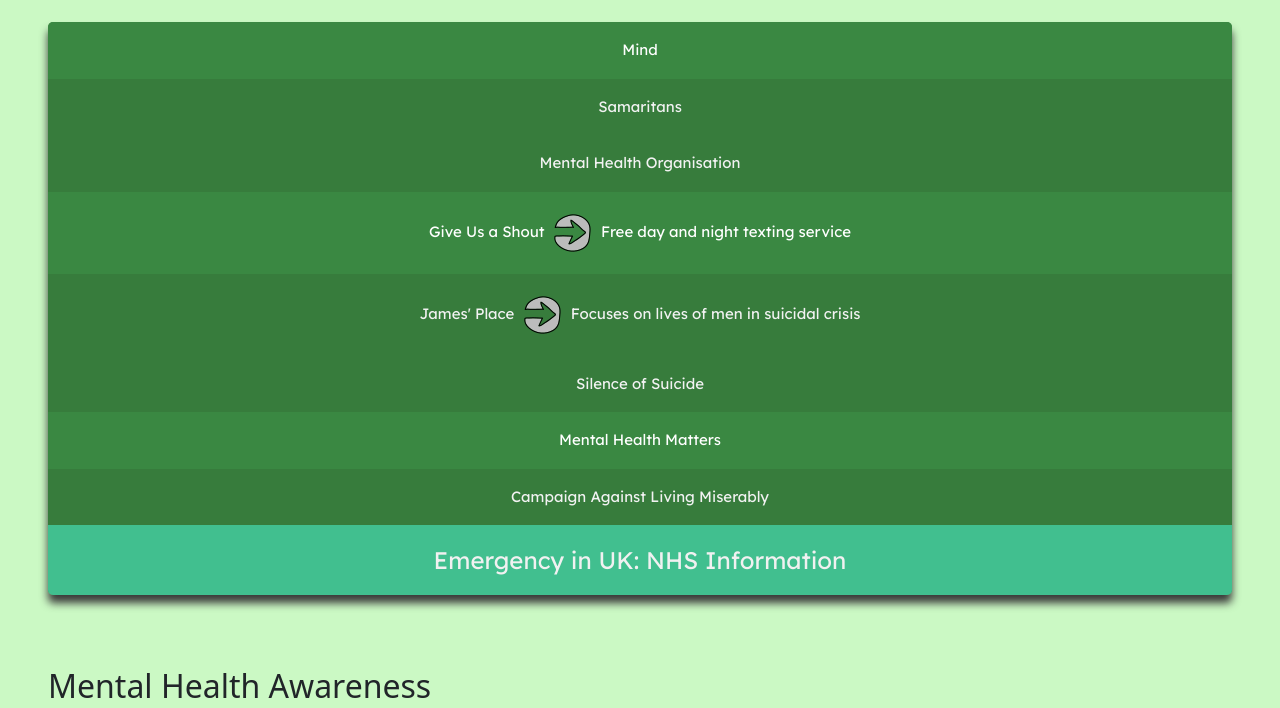
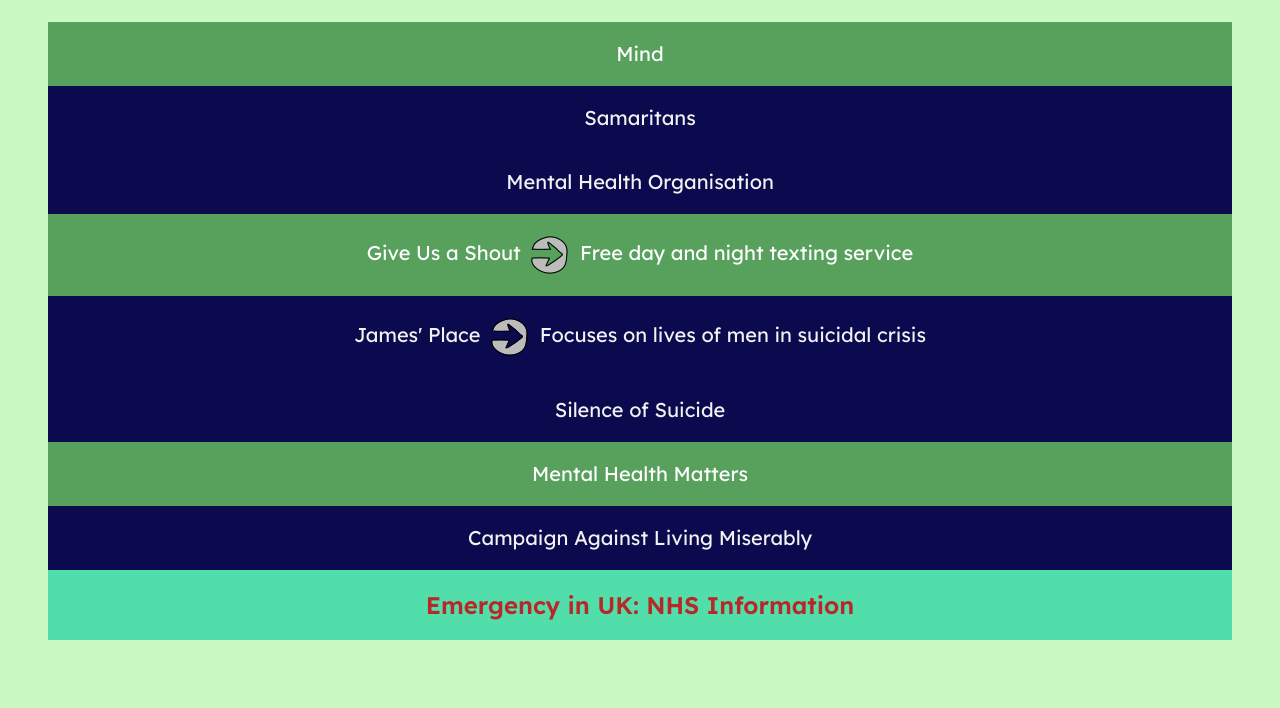
Before and after one commit to JackieWil65/MentalHealthAwarenessProject, a plain HTML site: page index.html in a window 1280 px wide. Shown: the part 499-1207 px from the top of the page. Drawn offline with nearby package versions, Linux system fonts and the light colour scheme; a web font is replaced by a local one.

Commit message:
Adjust navbar toggle

```diff
--- a/assets/css/style.css
+++ b/assets/css/style.css
@@ -42,11 +42,11 @@ nav {
 }
 
 /* ================================================================================nav toggle */
-# nav-toggle:checked ~ nav {
+#nav-toggle:checked ~ nav {
   display: block;
 }
 
-# nav-toggle {
+#nav-toggle {
   display: none;
 }
 
@@ -68,14 +68,19 @@ main {
 
 /* ==============================================================resource links navbar style*/
 
-.nav {
+div nav {
   position: sticky;
-  background-color: rgba(18, 93, 27, 0.8);
+  background-color: rgba(12, 18, 115, 0.8);
   width: 100%;
   overflow: hidden;
   box-shadow: 0 8px 8px #3a3a3a;
   border-radius: 5px;
+  border: #f1f1f1;
 }
+
+.blue-b{
+  background-color: #0b0a4f;
+  }
 
 /* ========================================================resource links navbar links format*/
 
@@ -86,13 +91,13 @@ main {
   text-align: center;
   padding: 17px 17px;
   text-decoration: none;
-  font-size: 15px;
+  font-size: 20px;
 }
 
 /* ===========================================resource links navbar links active/ hover format*/
 
 .nav a:hover {
-  background-color: #083713;
+  background-color: #095b46;
   color: #34976c;
 }
 
@@ -102,9 +107,10 @@ main {
 }
 
 .nav #crisis {
-  background-color: #41c292f5;
-  color: #f1f1f1;
+  background-color: #4edda9f5;
+  color: #b92828;
   font-size: 1.5rem;
+  font-weight: 600;
 }
 
 /* * div text-bold{
--- a/index.html
+++ b/index.html
@@ -29,7 +29,7 @@
   </head>
 <!-- ====================================================================================sticky header -->
 <header>
-    <h2 id="heading-top">Mental Health Matters!</h2>
+    <h2 id="heading-top">Mental Health Matters!</h2></a>
 
 <!-- ======================================================================sticky header navbar toggle -->
 
@@ -77,13 +77,13 @@
 <div class="nav">
 
     <a class="active" href="https://www.mind.org.uk/" target="_blank">Mind</a>
-    <a href="https://www.samaritans.org/" target="_blank">Samaritans</a>
-    <a href="https://www.mentalhealth.org.uk/" target="_blank">Mental Health Organisation</a>
+    <a class="blue-b" href="https://www.samaritans.org/" target="_blank">Samaritans</a>
+    <a class="blue-b" href="https://www.mentalhealth.org.uk/" target="_blank">Mental Health Organisation</a>
     <a class="active" href="https://giveusashout.org/" target="_blank" target="_blank">Give Us a Shout <img src="assets/images/icons8-arrow-48.png"></i> Free day and night texting service</i></a>
-    <a href="https://www.jamesplace.org.uk/" target="_blank">James' Place  <img src="assets/images/icons8-arrow-48.png"></i>  Focuses on lives of men in suicidal crisis</a>
-    <a href="https://sossilenceofsuicide.org/" target="_blank">Silence of Suicide</a>
+    <a class="blue-b" href="https://www.jamesplace.org.uk/" target="_blank">James' Place  <img src="assets/images/icons8-arrow-48.png"></i>  Focuses on lives of men in suicidal crisis</a>
+    <a class="blue-b" href="https://sossilenceofsuicide.org/" target="_blank">Silence of Suicide</a>
     <a class= "active" href="https://www.mhm.org.uk/" target="_blank">Mental Health Matters</a>
-    <a href="https://www.thecalmzone.net/" target="_blank">Campaign Against Living Miserably </a>
+    <a class="blue-b" href="https://www.thecalmzone.net/" target="_blank">Campaign Against Living Miserably </a>
     <a id="crisis" href="https://www.nhs.uk/nhs-services/mental-health-services/" target="_blank">Emergency in UK: NHS Information</a>
 
 </div>
@@ -222,6 +222,7 @@
                 <i class="fa-brands fa-instagram"></i></a>
         </li>
 </ul>
+<br>
 
 </footer>
 
```
